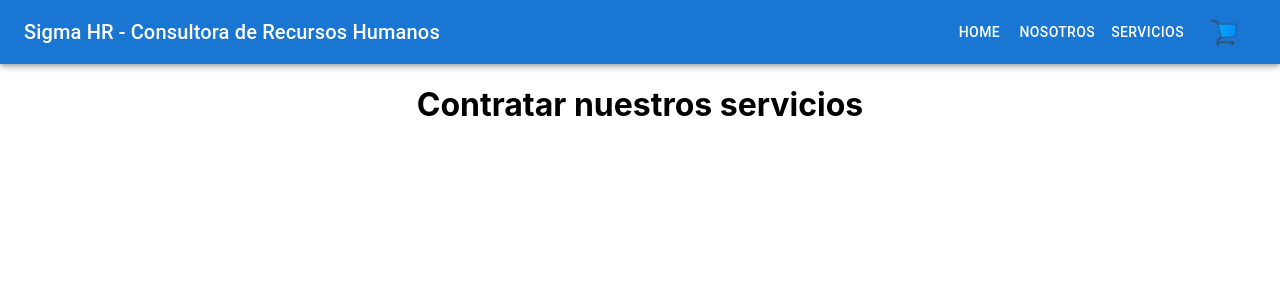
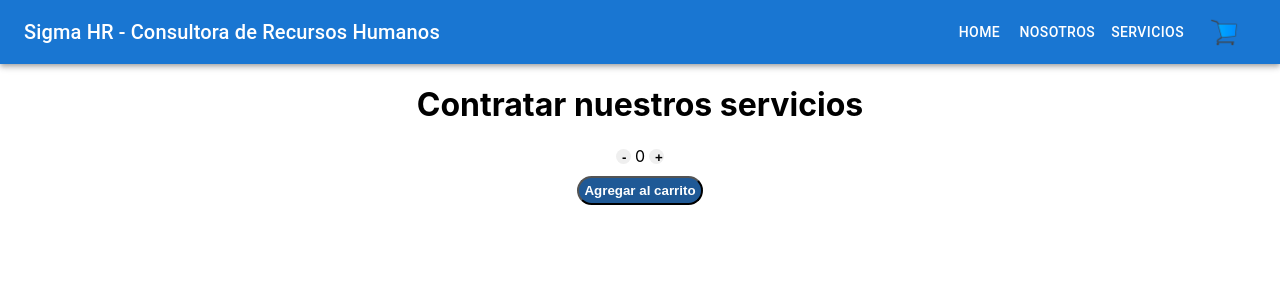
Before and after one commit to paolaChiappetta/CreacionAppReactChiappetta, a React (Create React App) app: page / in a window 1280 px wide. Shown: the top 300 px of the page. Built offline with nearby package versions, Linux system fonts and the light colour scheme.

Commit message:
ItemCount

```diff
--- /dev/null
+++ b/src/components/ItemCount/ItemCount.css
@@ -0,0 +1,37 @@
+.itemCount p, .itemCount button{
+    display: inline;
+}
+
+.itemCountContainer{
+    display: flex;
+    flex-direction: column;
+    align-items: center;
+    text-align: center;
+    justify-content: center;
+}
+
+.sizeButton {
+    width: 15px;
+    height: 15px;
+    border: transparent;
+    border-radius: 100%;
+    cursor: pointer;
+    margin-left: 4px;
+    margin-right: 4px;
+    display: flex;
+    flex-direction: column;
+    align-items: center;
+    text-align: center;
+    justify-content: center;
+    font-weight: bold;
+    display: inline;
+}
+
+.addCartButton{
+    border-radius: 20px;
+    background-color: #1f5996;
+    color: #ffffff;
+    font-weight: bold;
+    margin-top: 10px;
+    padding: 5px;
+}
--- /dev/null
+++ b/src/components/ItemCount/ItemCount.js
@@ -0,0 +1,41 @@
+import {useState} from "react";
+import './ItemCount.css'
+
+const ItemCount = ({stock}) => {
+    const[count, setCount] = useState(0);
+
+    const addCount = () => {
+        if(stock > count){
+            setCount(count + 1);
+        }
+    }
+
+    const removeCount = () => {
+        if(count > 0){
+            setCount(count - 1);
+        }
+    }
+
+    const onAdd = () => {
+        if(count > 0){
+            console.log(`Se han agregado ${count} unidades de este servicio`);
+        }
+    }
+
+    return (
+        <>
+        <div className="itemCountContainer">
+            <div className="itemCount">
+                <button className="sizeButton" onClick={removeCount}>-</button>
+                <p>{count}</p>
+                <button className="sizeButton" onClick={addCount}>+</button>
+            </div>
+            <div>
+                <button className="addCartButton" onClick={onAdd}>Agregar al carrito</button>
+            </div>
+        </div>
+        </>
+      );
+}
+
+export default ItemCount
--- a/src/components/ItemListContainer/ItemListContainer.js
+++ b/src/components/ItemListContainer/ItemListContainer.js
@@ -1,8 +1,10 @@
-import './ItemListContainer.css'
+import './ItemListContainer.css';
+import ItemCount from '../ItemCount/ItemCount';
 
 const ItemListContainer = ({title}) => {
     return (
-        <h1 className="title">{title}</h1>
+        <><h1 className="title">{title}</h1>
+        <ItemCount stock={5} /></>
       );
 }
 
```
